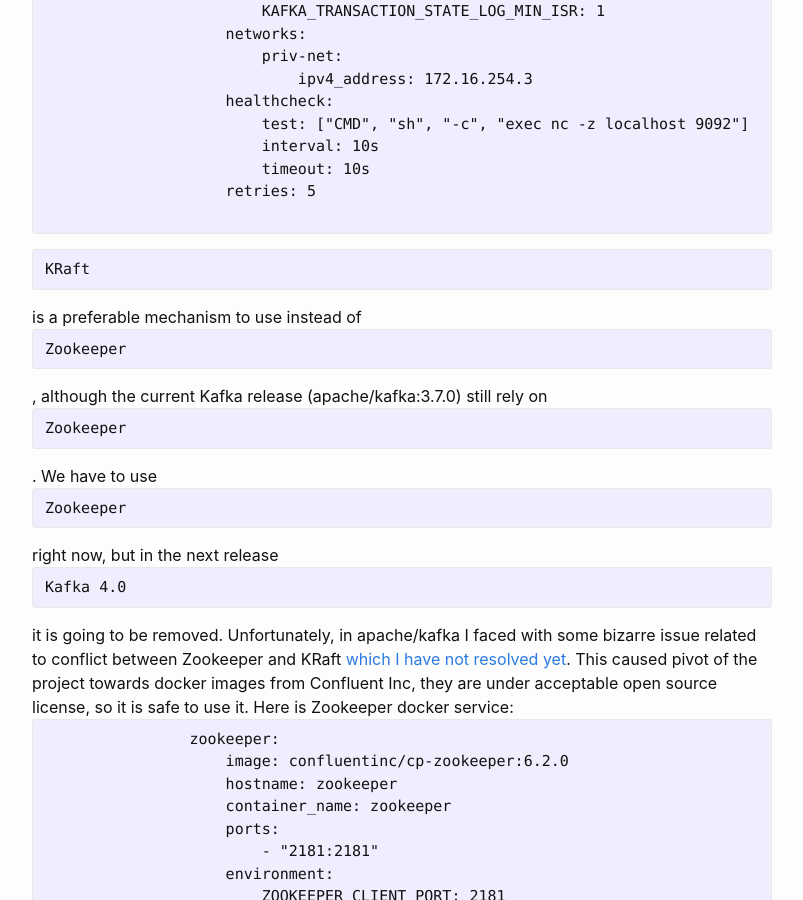
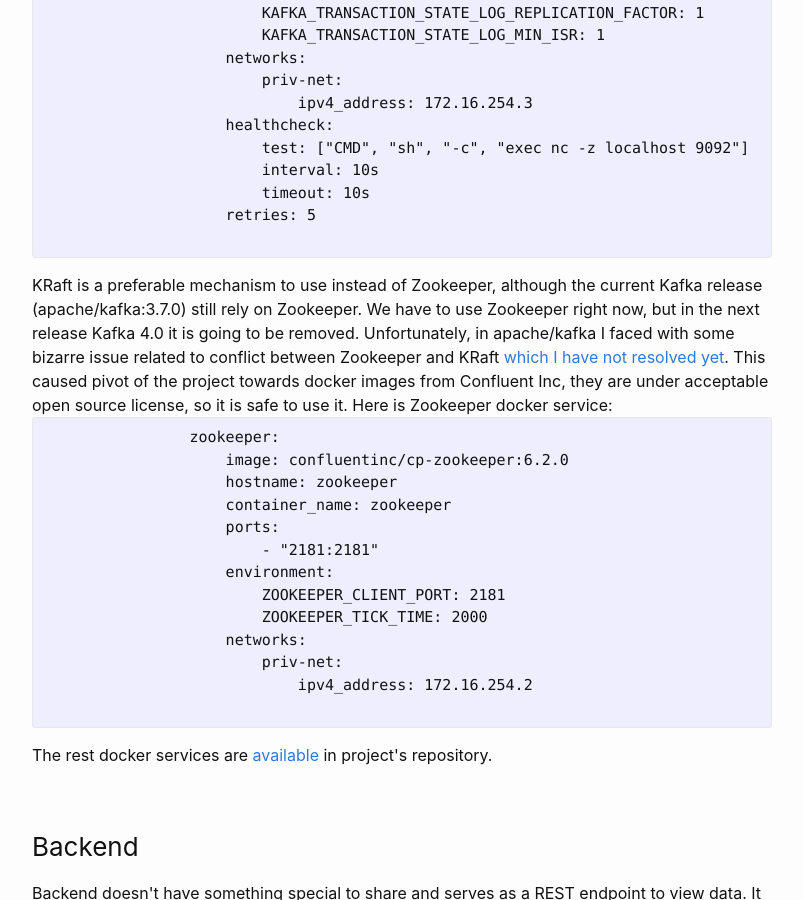
Before and after one commit to Gelassen/dkazakov.github.io, a Jekyll site: the page built from _posts/2024-05-18-case-study-building-kafka-kafka_connect-postgres-data-pipeline.html, in a window 1280 px wide and 900 px high, scrolled down 7056 px. Shown: the whole window, without its empty margins (238-1041 px from the left). Built offline with Jekyll 4.4.1, drawn with Linux system fonts in a browser that asks for light colours.

Commit message:
Change some formatting in the last publication

```diff
--- a/_posts/2024-05-18-case-study-building-kafka-kafka_connect-postgres-data-pipeline.html
+++ b/_posts/2024-05-18-case-study-building-kafka-kafka_connect-postgres-data-pipeline.html
@@ -27,7 +27,7 @@ modified_time: '2024-05-18'
             Then Kafka would automatically upload and data to & out the queue
             from & to specified source and sink databases. <br>
             PostgreSQL is just one more database which fits better my potential
-            customer needs. <br>
+            customer needs. <br><br>
 
             Not Everything went smoothly. Kafka migrates from Zookeeper to KRaft
             - internal mechanisms used by Kafka to manage its state - which
@@ -354,11 +354,11 @@ modified_time: '2024-05-18'
                     retries: 5
             </pre>
 
-            <pre>KRaft</pre> is a preferable mechanism to use instead of
-            <pre>Zookeeper</pre>, although the current Kafka release
-            (apache/kafka:3.7.0) still rely on <pre>Zookeeper</pre>. We have to
-            use <pre>Zookeeper</pre> right now, but in the next release
-            <pre>Kafka 4.0</pre> it is going to be removed. Unfortunately,
+            KRaft is a preferable mechanism to use instead of
+            Zookeeper, although the current Kafka release
+            (apache/kafka:3.7.0) still rely on Zookeeper. We have to
+            use Zookeeper right now, but in the next release
+            Kafka 4.0 it is going to be removed. Unfortunately,
             in apache/kafka I faced with some bizarre issue related to
             conflict between Zookeeper and KRaft <a href="https://stackoverflow.com/questions/78472810/how-to-run-pure-kafka-and-kafka-connect-over-docker-compose#78472810 ">which I have not resolved yet</a>.
             This caused pivot of the project towards docker images from
@@ -391,7 +391,7 @@ modified_time: '2024-05-18'
             It is also packed in the docker and deployed as a service over a
             docker compose.
         </p>
-        <h4>Data producer</h4>
+        <h3>Data producer</h3>
         <p>
             This project uses a PostgreSQL as a sink storage for data from Kafka,
             but there is no source database. Instead another service called
```
